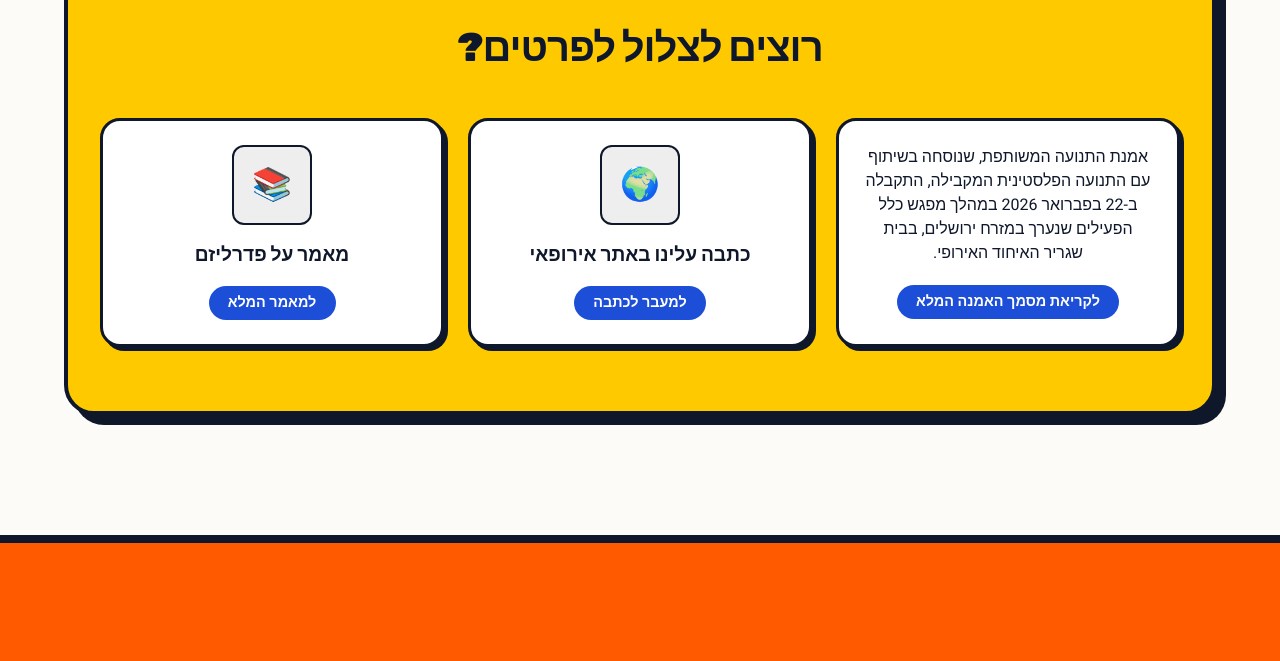
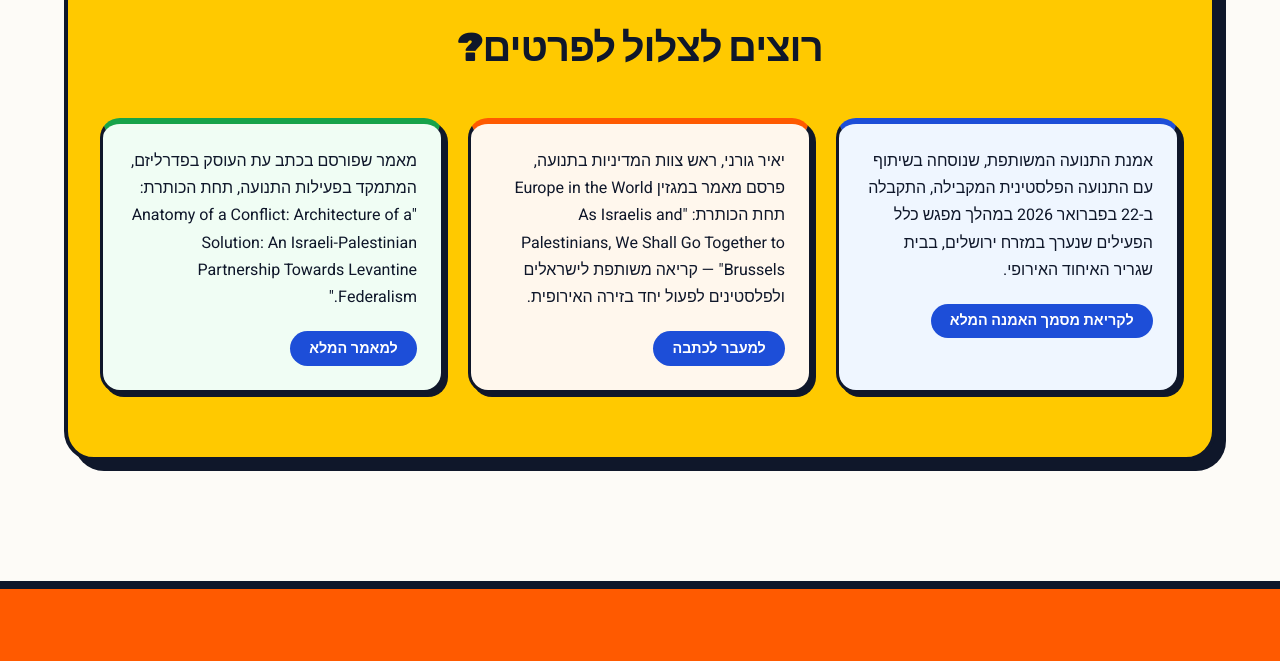
Before and after one commit to atidfed/atidfed.github.io, a website: page index.html in a window 1280 px wide. Shown: the part 3295-3956 px from the top of the page. Drawn offline with Linux system fonts and the light colour scheme.

Commit message:
update resources section with real content and styled cards
Co-Authored-By: Claude Sonnet 4.6 <noreply@anthropic.com>

```diff
--- a/index.html
+++ b/index.html
@@ -694,19 +694,17 @@
             <div id="resources" class="resources-banner reveal">
                 <h3>רוצים לצלול לפרטים?</h3>
                 <div class="resource-grid">
-                    <a href="docs/Federal_Charter_Final_Draft.pdf" target="_blank" class="resource-card">
-                        <p>אמנת התנועה המשותפת, שנוסחה בשיתוף עם התנועה הפלסטינית המקבילה, התקבלה ב-22 בפברואר 2026 במהלך מפגש כלל הפעילים שנערך במזרח ירושלים, בבית שגריר האיחוד האירופי.</p>
+                    <a href="docs/Federal_Charter_Final_Draft.pdf" target="_blank" class="resource-card" style="background: #EFF6FF; border-top: 6px solid var(--m-blue); align-items: flex-start; text-align: right;">
+                        <p style="font-size: 1rem; line-height: 1.7;">אמנת התנועה המשותפת, שנוסחה בשיתוף עם התנועה הפלסטינית המקבילה, התקבלה ב-22 בפברואר 2026 במהלך מפגש כלל הפעילים שנערך במזרח ירושלים, בבית שגריר האיחוד האירופי.</p>
                         <div class="resource-btn" style="margin-top: 1.25rem;">לקריאת מסמך האמנה המלא</div>
                     </a>
-                    <a href="https://www.treffpunkteuropa.de/as-israelis-and-palestinians-we-shall-go-together-to-brussels?lang=fr" target="_blank" class="resource-card">
-                        <div class="resource-thumb">🌍</div>
-                        <h4>כתבה עלינו באתר אירופאי</h4>
-                        <div class="resource-btn">למעבר לכתבה</div>
+                    <a href="https://www.treffpunkteuropa.de/as-israelis-and-palestinians-we-shall-go-together-to-brussels?lang=fr" target="_blank" class="resource-card" style="background: #FFF7ED; border-top: 6px solid var(--m-orange); align-items: flex-start; text-align: right;">
+                        <p style="font-size: 1rem; line-height: 1.7;">יאיר גורני, ראש צוות המדיניות בתנועה, פרסם מאמר במגזין Europe in the World תחת הכותרת: "As Israelis and Palestinians, We Shall Go Together to Brussels" — קריאה משותפת לישראלים ולפלסטינים לפעול יחד בזירה האירופית.</p>
+                        <div class="resource-btn" style="margin-top: 1.25rem;">למעבר לכתבה</div>
                     </a>
-                    <a href="docs/Supranational Federalism - No 3.pdf" target="_blank" class="resource-card">
-                        <div class="resource-thumb">📚</div>
-                        <h4>מאמר על פדרליזם</h4>
-                        <div class="resource-btn">למאמר המלא</div>
+                    <a href="docs/Supranational Federalism - No 3.pdf" target="_blank" class="resource-card" style="background: #F0FDF4; border-top: 6px solid #16A34A; align-items: flex-start; text-align: right;">
+                        <p style="font-size: 1rem; line-height: 1.7;">מאמר שפורסם בכתב עת העוסק בפדרליזם, המתמקד בפעילות התנועה, תחת הכותרת: "Anatomy of a Conflict: Architecture of a Solution: An Israeli-Palestinian Partnership Towards Levantine Federalism."</p>
+                        <div class="resource-btn" style="margin-top: 1.25rem;">למאמר המלא</div>
                     </a>
                 </div>
             </div>
```
